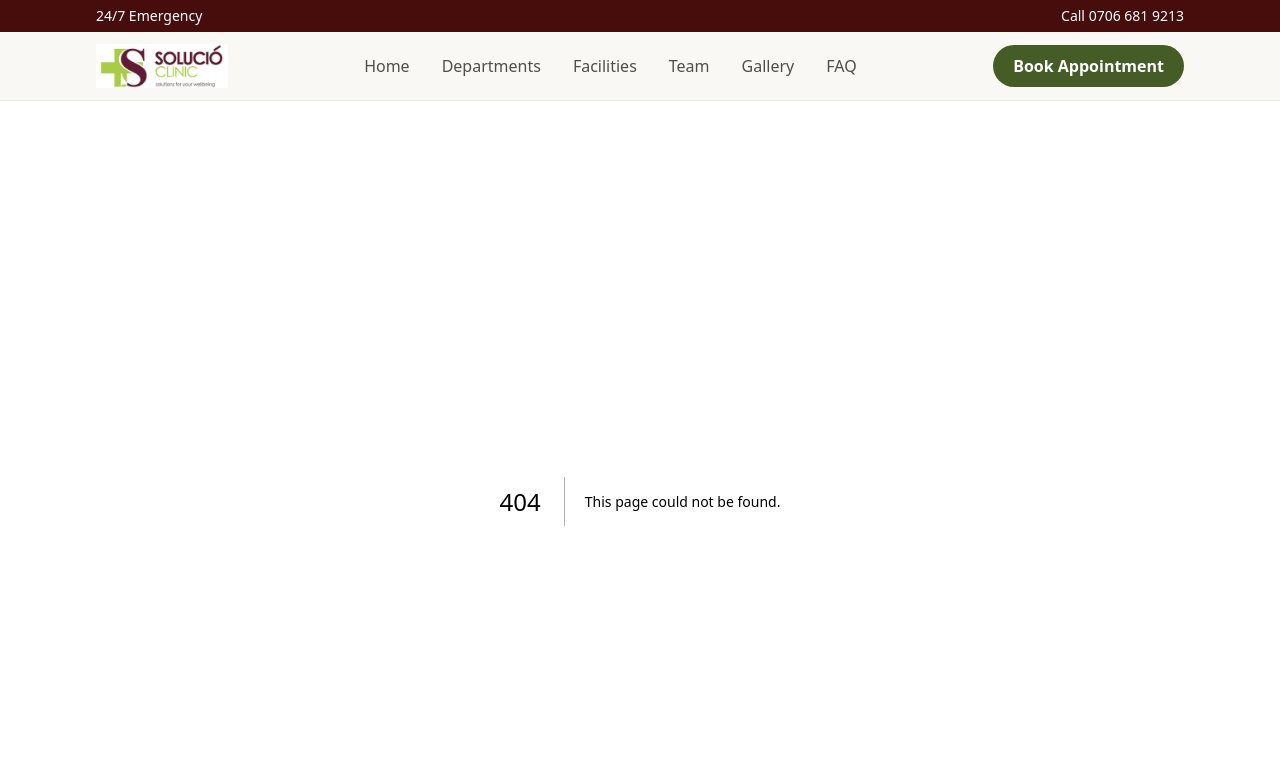
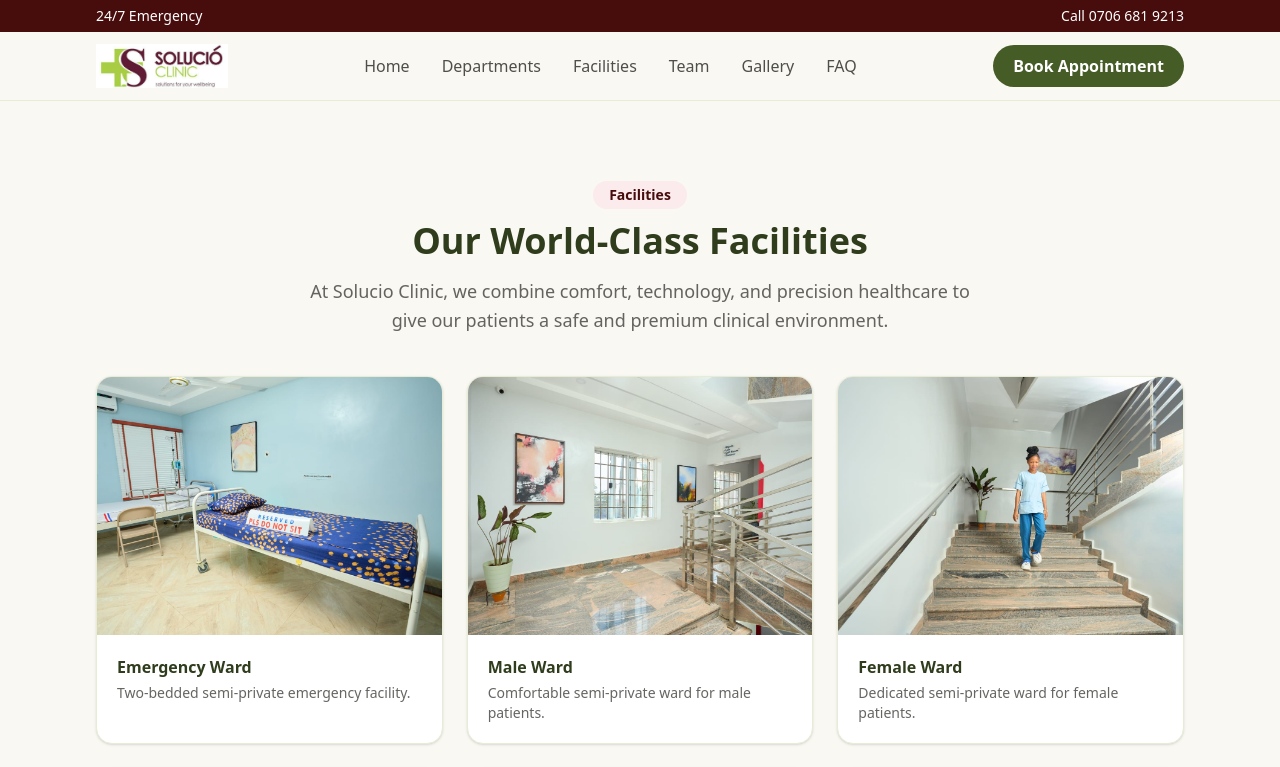
Before and after one commit to Joe-EtubiGreatattai/solucio-website, a Next.js app: page /facilities in a window 1280 px wide. Before the commit this address had no page. Shown: the top 767 px of the page. Built offline with nearby package versions, Linux system fonts and the light colour scheme.

Commit message:
Add facilities listing page

```diff
--- /dev/null
+++ b/app/facilities/page.tsx
@@ -0,0 +1,34 @@
+import type { Metadata } from "next";
+import Container from "@/components/Container";
+import SectionHeading from "@/components/SectionHeading";
+import CtaBanner from "@/components/CtaBanner";
+import FacilityCard from "@/components/FacilityCard";
+import { facilities } from "@/lib/data/facilities";
+
+export const metadata: Metadata = {
+  title: "Facilities — Solucio Clinic",
+  description:
+    "Take a look at Solucio Clinic's wards, private rooms, operating theatres, laboratory, and guest facilities.",
+};
+
+export default function FacilitiesPage() {
+  return (
+    <>
+      <section className="py-16 lg:py-20">
+        <Container>
+          <SectionHeading
+            eyebrow="Facilities"
+            title="Our World-Class Facilities"
+            description="At Solucio Clinic, we combine comfort, technology, and precision healthcare to give our patients a safe and premium clinical environment."
+          />
+          <div className="grid sm:grid-cols-2 lg:grid-cols-3 gap-6">
+            {facilities.map((facility) => (
+              <FacilityCard key={facility.slug} facility={facility} />
+            ))}
+          </div>
+        </Container>
+      </section>
+      <CtaBanner />
+    </>
+  );
+}
--- /dev/null
+++ b/components/FacilityCard.tsx
@@ -0,0 +1,16 @@
+import Image from "next/image";
+import type { Facility } from "@/lib/data/facilities";
+
+export default function FacilityCard({ facility }: { facility: Facility }) {
+  return (
+    <article className="rounded-2xl overflow-hidden border border-primary-100 bg-white shadow-sm">
+      <div className="relative aspect-[4/3]">
+        <Image src={facility.image} alt={facility.name} fill className="object-cover" />
+      </div>
+      <div className="p-5">
+        <h3 className="font-bold text-primary-900">{facility.name}</h3>
+        <p className="mt-1 text-sm text-warm-900/70">{facility.description}</p>
+      </div>
+    </article>
+  );
+}
```
